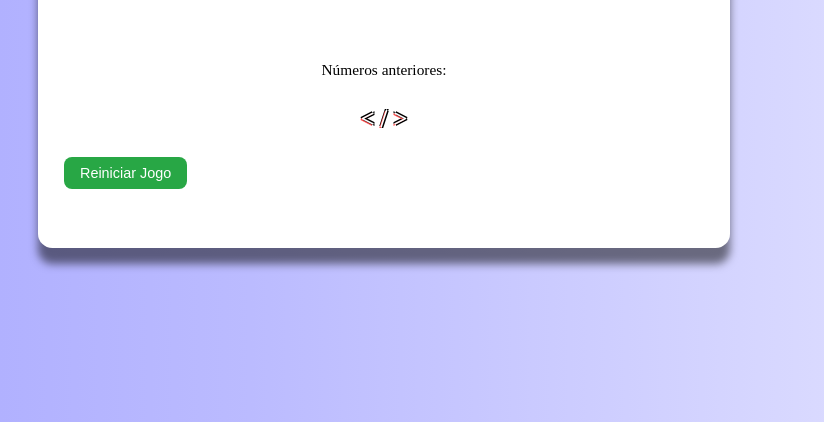
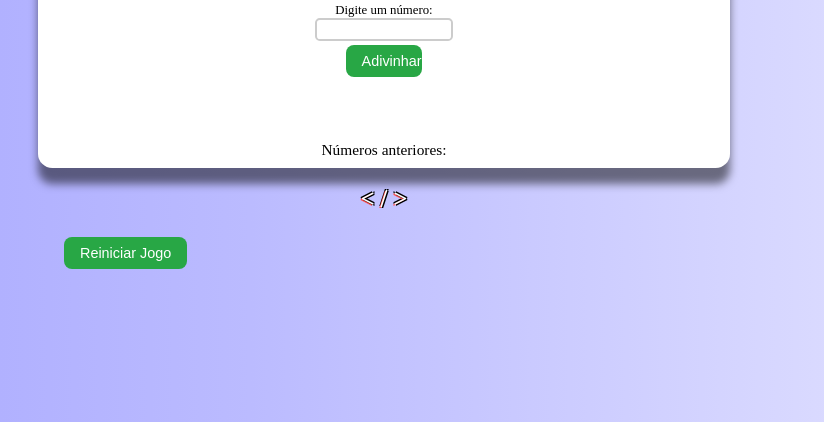
Before and after one commit to senhorN2/jomgu-du-munero-dnv, a plain HTML site: page index.html in a window 1280 px wide. Shown: the part 378-800 px from the top of the page, without its empty margins (256-1080 px from the left). Drawn offline with Linux system fonts and the light colour scheme.

Commit message:
fdfdfdfd

```diff
--- a/style.css
+++ b/style.css
@@ -24,8 +24,8 @@ html {
 body {
   width: 100%;
   height: 80%;
-  max-height: 50vh;
-  min-height: 25vh;
+  max-height: 30vh;
+  min-height: 15vh;
   max-width: 50vw;
   min-width: 25vw;
   background-color: #ffffff;
```
